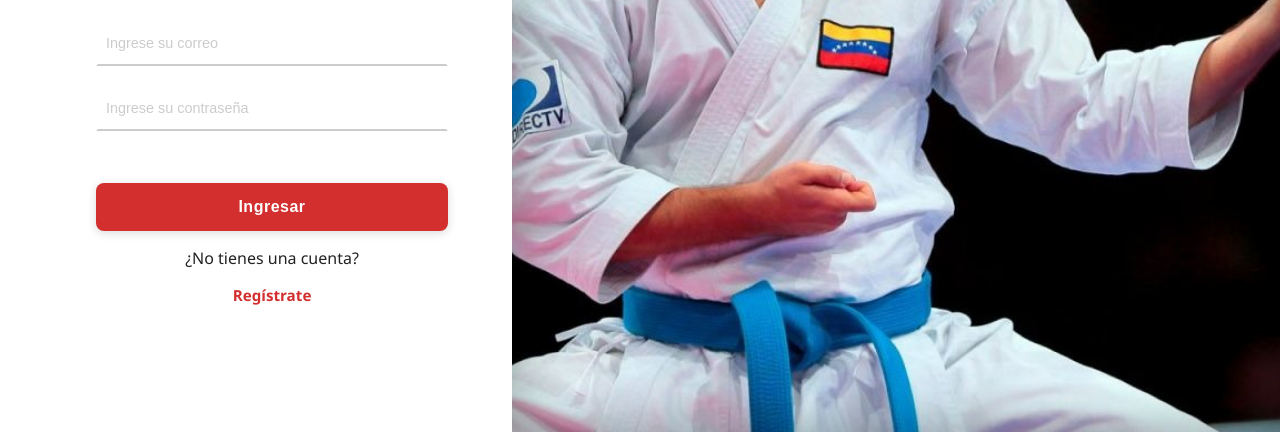
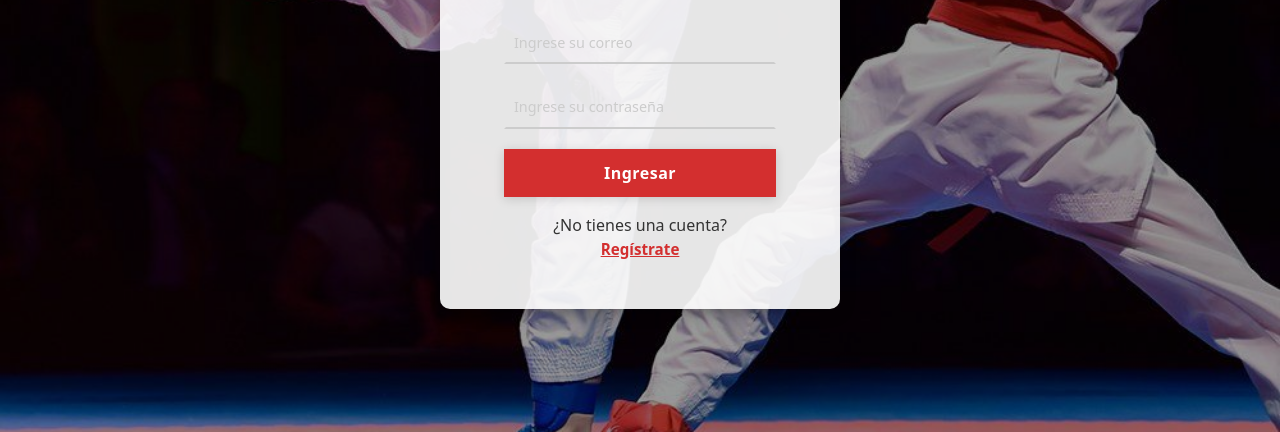
Before and after one commit to andres08070/proyectos_plataformas, a plain HTML site: page Frontend/HTML/InicioSesion.html in a window 1280 px wide. Shown: the part 368-800 px from the top of the page. Drawn offline with nearby package versions, Linux system fonts and the light colour scheme.

Commit message:
acomodando imagenes, y pequeños detalles css y html

```diff
--- a/Frontend/CSS/style.css
+++ b/Frontend/CSS/style.css
@@ -89,11 +89,17 @@
     color: var(--brand) !important;
     background-color: transparent;
     transition: all 0.3s ease;
+
   }
 
   .navbar-nav .nav-item:last-child .nav-link:hover {
     background-color: var(--brand);
     color: #fff !important;
+  }
+
+  .nav-item{
+    margin-left: 5px;
+    margin-right: 5px;
   }
 
   /* 🔹 Icono hamburguesa personalizado */
--- a/Frontend/CSS/style_inicio_sesion.css
+++ b/Frontend/CSS/style_inicio_sesion.css
@@ -31,9 +31,14 @@ body {
 /* ===== CONTENEDOR PRINCIPAL ===== */
 .principal {
   display: flex;
+  align-items: center;
+  justify-content: center;
   width: 100%;
   height: 100vh;
-  background-color: #fff;
+  position: absolute;
+  top: 0;
+  left: 0;
+  z-index: 2;
 }
 
 .club_nosotros {
@@ -42,14 +47,12 @@ body {
 
 /* ===== SECCIÓN DEL FORMULARIO ===== */
 .formulario {
-  flex: 0 0 40%;
-  display: flex;
-  flex-direction: column;
-  align-items: center;
-  justify-content: center;
-  padding: 4rem 4rem 2rem 6rem;
-  box-sizing: border-box;
-  background-color: #fff;
+  background-color: rgba(255, 255, 255, 0.9);
+  padding: 3rem 4rem;
+  border-radius: 10px;
+  text-align: center;
+  z-index: 3;
+  box-shadow: 0 4px 15px rgba(0, 0, 0, 0.3);
 }
 
 .club_nosotros {
@@ -135,19 +138,29 @@ button:hover {
   transform: translateY(-2px);
 }
 
-/* ===== IMAGEN DE FONDO ===== */
-.fondo {
-  flex: 0 0 60%;
-  background-image: url("/IMGS/FondoInicioSesion.jpg");
-  background-size: cover;
-  background-position: center;
-  background-repeat: no-repeat;
-  border-radius: 0;
-  box-shadow: inset 0 0 60px rgba(0, 0, 0, 0.4);
+.pregunta {
+  text-align: center;
+  margin-top: 1rem;
+  margin-bottom: 0rem;
+  color: #333;
 }
 
-#img_fondo {
-  display: none;
+/* ===== FONDO CON CARRUSEL ===== */
+.fondo {
+  position: fixed;
+  top: 0;
+  left: 0;
+  width: 100%;
+  height: 100vh;
+  overflow: hidden;
+  z-index: 1;
+}
+
+.carousel-item img {
+  width: 100%;
+  height: 100vh;
+  object-fit: cover;
+  filter: brightness(0.6);
 }
 
 /* ===== ALERTA PERSONALIZADA ===== */
@@ -193,28 +206,34 @@ button:hover {
   body {
     overflow: auto;
     height: 100vh;
+    display: flex;
+    justify-content: center;
+    align-items: center;
   }
 
   .principal {
     flex-direction: column;
-    height: 100vh;
+    height: auto;
     width: 100%;
+    justify-content: center;
+    align-items: center;
+    min-height: 100vh;
   }
 
   .formulario {
-    flex: 1;
-    width: 100%;
-    height: 100vh;
-    padding: 3rem 2rem;
+    width: 90%;
+    max-width: 400px;
+    padding: 2.5rem 2rem;
+    background-color: rgba(255, 255, 255, 0.95);
     display: flex;
     flex-direction: column;
     justify-content: center;
     align-items: center;
-    background-color: #fff;
+    margin: auto;
   }
 
   .fondo {
-    display: none; /* Se oculta el fondo en móviles */
+    display: none; /* Se oculta el carrusel en móviles */
   }
 
   button {
--- a/Frontend/CSS/style_registro.css
+++ b/Frontend/CSS/style_registro.css
@@ -7,7 +7,7 @@
   --card-bg: #fafafa;
   --shadow: 0 2px 10px rgba(0, 0, 0, 0.15);
   --radius: 10px;
-  font-family: 'Poppins', 'Segoe UI', Tahoma, Geneva, Verdana, sans-serif;
+  font-family: 'Segoe UI', Tahoma, Geneva, Verdana, sans-serif;
 }
 
 /* ===== RESETEO Y GENERALES ===== */
@@ -22,8 +22,8 @@ a {
 body {
   margin: 0;
   background-color: #f4f4f4;
+  font-family: 'Segoe UI', Tahoma, Geneva, Verdana, sans-serif;
   color: #222;
-  font-family: 'Poppins', 'Segoe UI', Tahoma, Geneva, Verdana, sans-serif;
   overflow: hidden;
   height: 100vh;
 }
@@ -31,21 +31,28 @@ body {
 /* ===== CONTENEDOR PRINCIPAL ===== */
 .principal {
   display: flex;
+  align-items: center;
+  justify-content: center;
   width: 100%;
   height: 100vh;
-  background-color: #fff;
+  position: absolute;
+  top: 0;
+  left: 0;
+  z-index: 2;
+}
+
+.club_nosotros {
+  padding-bottom: 5%;
 }
 
 /* ===== SECCIÓN DEL FORMULARIO ===== */
 .formulario {
-  flex: 0 0 40%;
-  display: flex;
-  flex-direction: column;
-  align-items: center;
-  justify-content: center;
-  padding: 4rem 4rem 2rem 6rem;
-  box-sizing: border-box;
-  background-color: #fff;
+  background-color: rgba(255, 255, 255, 0.9);
+  padding: 3rem 4rem;
+  border-radius: 10px;
+  text-align: center;
+  z-index: 3;
+  box-shadow: 0 4px 15px rgba(0, 0, 0, 0.3);
 }
 
 .club_nosotros {
@@ -53,7 +60,7 @@ body {
   font-size: 1.8rem;
   color: var(--brand);
   text-align: center;
-  margin: 1rem 0 2rem;
+  margin: 1.5rem 0;
   text-transform: uppercase;
   letter-spacing: 1px;
 }
@@ -72,7 +79,7 @@ body {
   line-height: 28px;
   border: 2px solid transparent;
   border-bottom: 2px solid var(--muted);
-  padding: 0.4rem 0.6rem;
+  padding: 0.4rem 0.5rem;
   outline: none;
   background-color: transparent;
   color: #111;
@@ -96,20 +103,12 @@ body {
   transition: opacity 0.3s ease;
 }
 
-/* ===== PREGUNTA Y ENLACE ===== */
-.pregunta {
-  text-align: center;
-  margin-top: 1rem;
-  margin-bottom: 0rem;
-  color: #333;
-}
-
+/* ===== ENLACES DE TEXTO ===== */
 .text-links {
   color: var(--brand);
   text-align: center;
   font-weight: 600;
   font-size: 0.95rem;
-  margin-top: 0.5rem;
   transition: color 0.3s ease;
 }
 
@@ -139,25 +138,29 @@ button:hover {
   transform: translateY(-2px);
 }
 
-/* ===== SECCIÓN DE FONDO ===== */
-.fondo {
-  flex: 0 0 60%;
-  background-image: url("/IMGS/FondoInicioSesion.jpg");
-  background-size: cover;
-  background-position: center;
-  background-repeat: no-repeat;
-  position: relative;
+.pregunta {
+  text-align: center;
+  margin-top: 1rem;
+  margin-bottom: 0rem;
+  color: #333;
 }
 
-.fondo::before {
-  content: "";
-  position: absolute;
-  inset: 0;
-  background: rgba(17, 17, 17, 0.3);
+/* ===== FONDO CON CARRUSEL ===== */
+.fondo {
+  position: fixed;
+  top: 0;
+  left: 0;
+  width: 100%;
+  height: 100vh;
+  overflow: hidden;
+  z-index: 1;
 }
 
-#img_fondo {
-  display: none;
+.carousel-item img {
+  width: 100%;
+  height: 100vh;
+  object-fit: cover;
+  filter: brightness(0.6);
 }
 
 /* ===== ALERTA PERSONALIZADA ===== */
@@ -203,28 +206,34 @@ button:hover {
   body {
     overflow: auto;
     height: 100vh;
+    display: flex;
+    justify-content: center;
+    align-items: center;
   }
 
   .principal {
     flex-direction: column;
-    height: 100vh;
     width: 100%;
+    min-height: 100vh;
+    justify-content: center;
+    align-items: center;
   }
 
   .formulario {
-    flex: 1;
-    width: 100%;
-    height: 100vh;
-    padding: 3rem 2rem;
+    width: 90%;
+    max-width: 400px;
+    padding: 2.5rem 2rem;
+    background-color: rgba(255, 255, 255, 0.95);
     display: flex;
     flex-direction: column;
     justify-content: center;
     align-items: center;
-    background-color: #fff;
+    margin: auto;
+    border-radius: 12px;
   }
 
   .fondo {
-    display: none;
+    display: none; /* Se oculta el carrusel en móviles */
   }
 
   button {
--- a/Frontend/HTML/InicioSesion.html
+++ b/Frontend/HTML/InicioSesion.html
@@ -1,42 +1,59 @@
 <!DOCTYPE html>
-<html lang="en">
+<html lang="es">
 <head>
   <meta charset="UTF-8">
   <meta name="viewport" content="width=device-width">
   <link rel="stylesheet" href="/CSS/style_inicio_sesion.css">
   <link rel="icon" href="/IMGS/logo didamartials.png" type="image/x-icon">
   <title>DIDA MARTIALS | Inicio de sesión</title>
+
+  <!-- Bootstrap -->
+  <link href="https://cdn.jsdelivr.net/npm/bootstrap@5.3.3/dist/css/bootstrap.min.css" rel="stylesheet">
 </head>
+
 <body>
+  <!-- Carrusel de fondo -->
+  <div class="fondo">
+    <div id="fondoCarrusel" class="carousel slide carousel-fade" data-bs-ride="carousel" data-bs-interval="4000">
+      <div class="carousel-inner">
+        <div class="carousel-item active">
+          <img src="/IMGS/fondoImg1.jpg" alt="Fondo 1">
+        </div>
+        <div class="carousel-item">
+          <img src="/IMGS/fondoImg2.jpg" alt="Fondo 2">
+        </div>
+        <div class="carousel-item">
+          <img src="/IMGS/fondoImg3.jpg" alt="Fondo 3">
+        </div>
+      </div>
+    </div>
+  </div>
+
+  <!-- Sección principal -->
   <section class="principal">
     <div class="formulario">
       <a class="img_header" href="index.html"><img src="/IMGS/logo didamartials NEGRO.png" width="120"></a>
       <h2 class="club_nosotros">Inicio de Sesión</h2>
+
       <form id="loginform" action="/validar" method="post">
-                <!-- Campo de texto para el usuario -->
         <input type="email" id="email" name="email" class="input" placeholder="Ingrese su correo" required>
+        <input type="password" id="password" name="password" class="input" placeholder="Ingrese su contraseña" required>
+        <button type="submit">Ingresar</button>
+      </form>
 
-                <!-- Campo de texto para la contraseña -->
-                <input type="password" id="password" name="password" class="input" placeholder="Ingrese su contraseña" required>
-
-                <!-- Botón para enviar el formulario -->
-                <button type="submit">Ingresar</button>
-
-            </form>
       <p class="pregunta">¿No tienes una cuenta?</p>
       <a class="text-links" href="registro.html">Regístrate</a>
     </div>
+  </section>
 
-        <div class="fondo"><img id="img_fondo" src="/IMGS/FondoInicioSesion.jpg" alt=""></div>
-    </section>
+  <!-- Alerta personalizada -->
   <div id="customAlert">
-        <p name="alertMessage" id="alertMessage">Contraseña o correo incorrecto</p>
+    <p id="alertMessage">Contraseña o correo incorrecto</p>
     <button id="cerrar" onclick="closeAlert()">Cerrar</button>
   </div>
 
-
-    <!-- Script para limpiar campos al cargar la página y redirigir al enviar -->
-    <script src="./js/inicio-alerta.js">
-    </script>
+  <!-- Scripts -->
+  <script src="https://cdn.jsdelivr.net/npm/bootstrap@5.3.3/dist/js/bootstrap.bundle.min.js"></script>
+  <script src="./js/inicio-alerta.js"></script>
 </body>
 </html>
```
Also changed, not shown: Frontend/HTML/Registro.html (+35 -18 lines), Frontend/IMGS/FondoInicioSesion.jpg (deleted), Frontend/IMGS/fondoImg1.jpg (added), Frontend/IMGS/fondoImg2.jpg (added), Frontend/IMGS/fondoImg3.jpg (added). Lines whose indentation alone changed are shown as unchanged.
